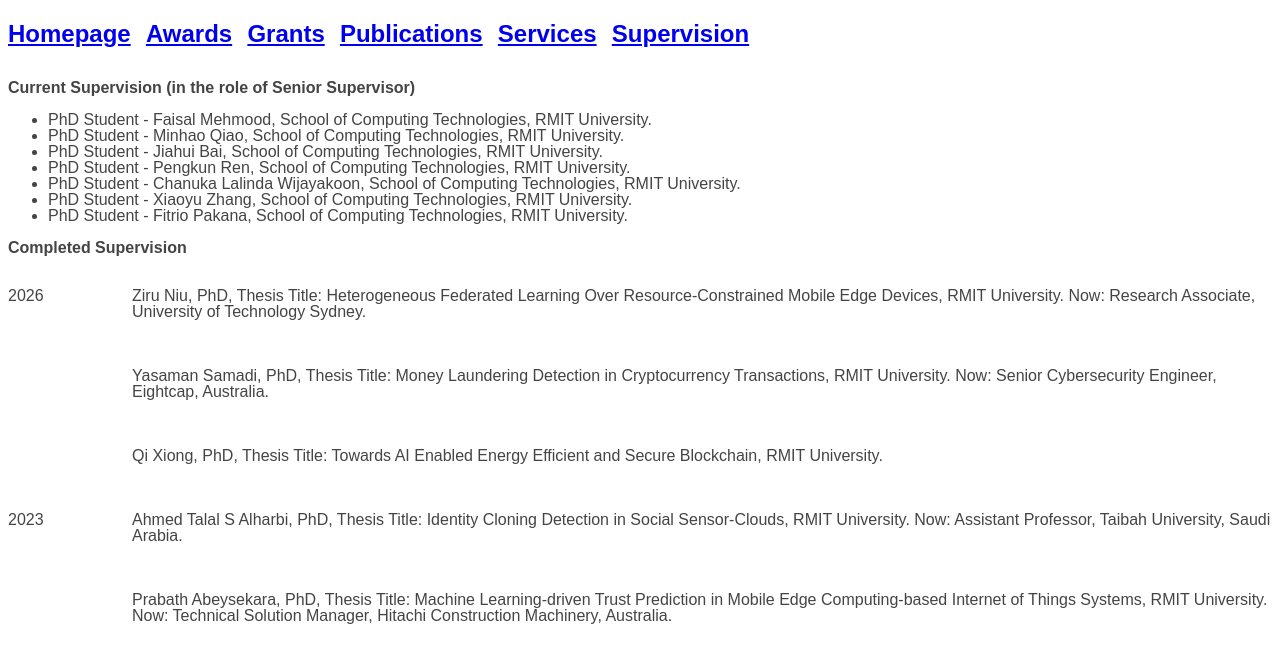
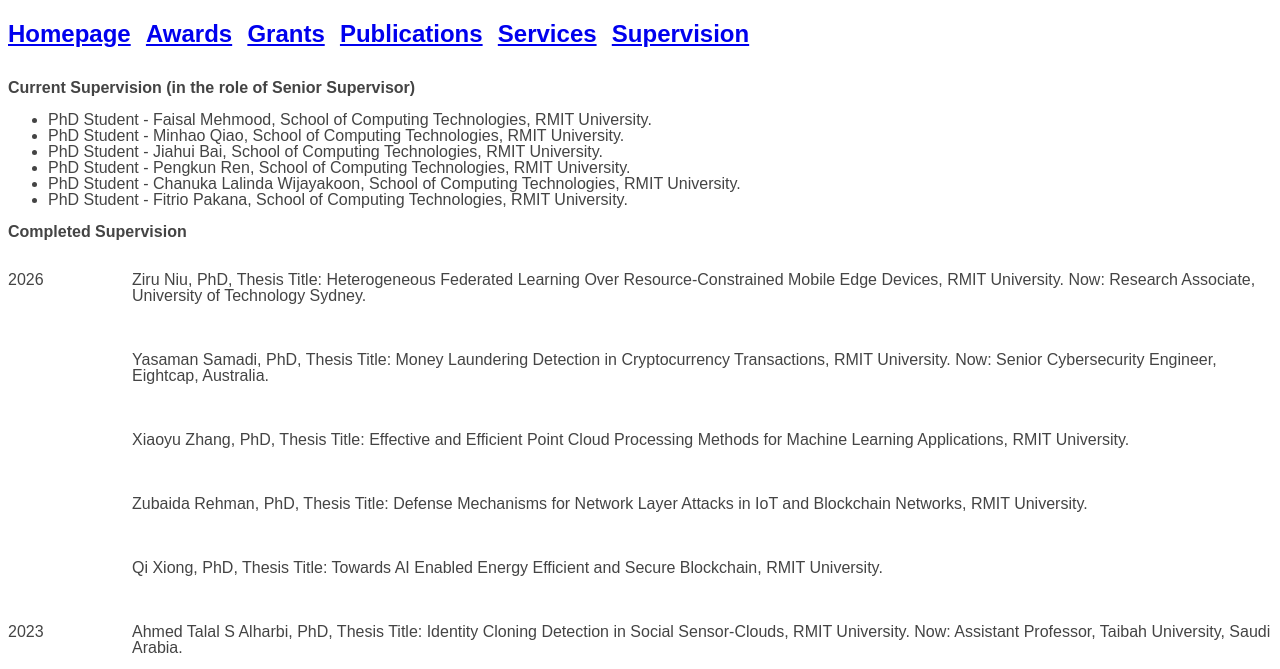
Before and after one commit to hai-dong/hai-dong.github.io, a plain HTML site: page supervision.html in a window 1280 px wide. Shown: the part 98-767 px from the top of the page. Drawn offline with Linux system fonts and the light colour scheme.

Commit message:
Update supervision.html with new PhD student details
Added details for PhD students Xiaoyu Zhang and Zubaida Rehman, including their thesis titles and current positions.

```diff
--- a/supervision.html
+++ b/supervision.html
@@ -50,7 +50,6 @@
 <li>PhD Student - Jiahui Bai, School of Computing Technologies, RMIT University.</li>
 <li>PhD Student - Pengkun Ren, School of Computing Technologies, RMIT University.</li>
 <li>PhD Student - Chanuka Lalinda Wijayakoon, School of Computing Technologies, RMIT University.</li>
-<li>PhD Student - Xiaoyu Zhang, School of Computing Technologies, RMIT University.</li>
 <li>PhD Student - Fitrio Pakana, School of Computing Technologies, RMIT University.</li>
 </ul>
 <p><font><b>Completed Supervision</b></font></p>
@@ -73,8 +72,22 @@
 <p align="left">Yasaman Samadi, PhD, Thesis Title:  Money Laundering Detection in Cryptocurrency Transactions, RMIT University. Now: Senior Cybersecurity Engineer, Eightcap, Australia. </p><br>
 </td>
 </tr>
-
-
+<tr align="left" valign="top">
+<td valign="top" width="124">
+<p></p>
+</td>
+<td>
+<p align="left">Xiaoyu Zhang, PhD, Thesis Title:  Effective and Efficient Point Cloud Processing Methods for Machine Learning Applications, RMIT University.</p><br>
+</td>
+</tr>
+<tr align="left" valign="top">
+<td valign="top" width="124">
+<p></p>
+</td>
+<td>
+<p align="left">Zubaida Rehman, PhD, Thesis Title: Defense Mechanisms for Network Layer Attacks in IoT and Blockchain Networks, RMIT University.</p><br>
+</td>
+</tr>
 <tr align="left" valign="top">
 <td valign="top" width="124">
 <p></p>
```
